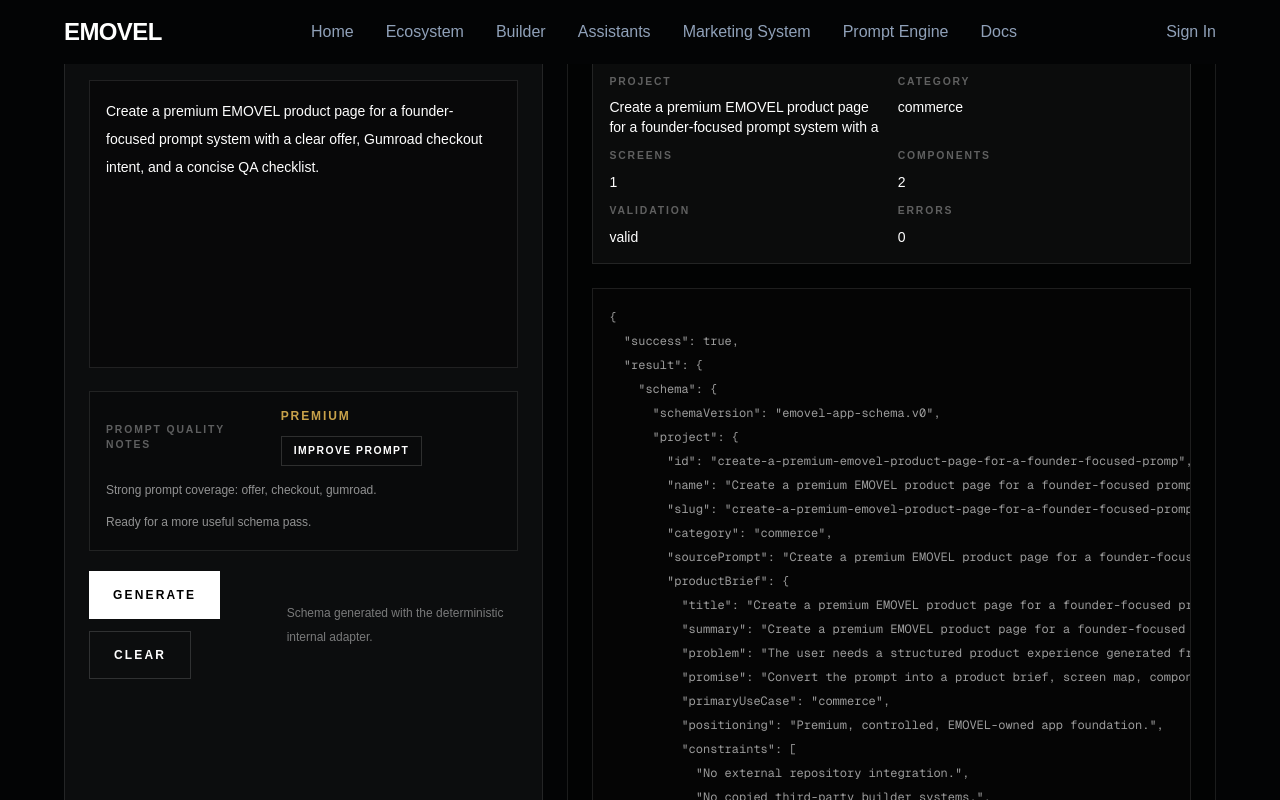
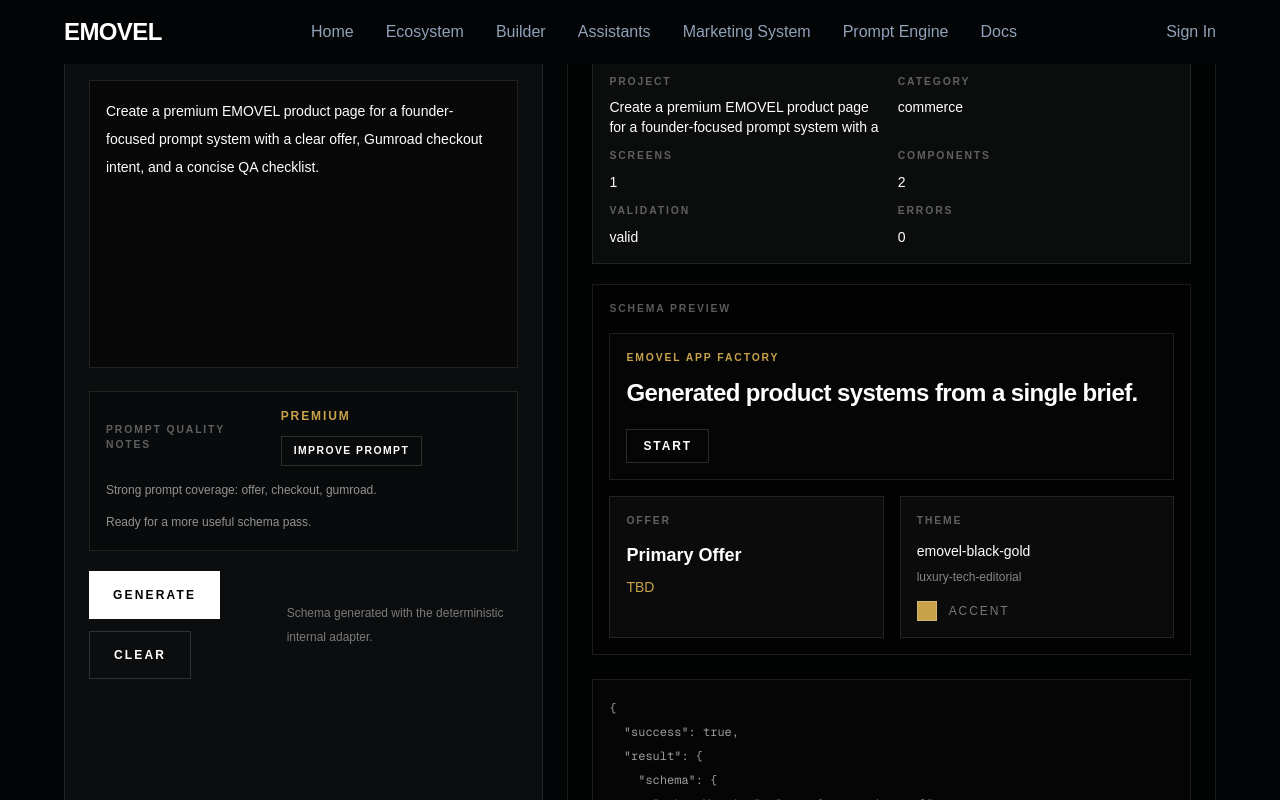
Before and after one commit to flaviusciocan-byte/emovel-next, a Next.js app: page /builder/app-factory in a window 1280 px wide. Both pictures are taken after a click on the button "GENERATE". Shown: the part 511-1311 px from the top of the page. Built offline with nearby package versions, Linux system fonts and the light colour scheme.

Commit message:
Add App Factory schema preview

```diff
--- a/app/builder/app-factory/page.tsx
+++ b/app/builder/app-factory/page.tsx
@@ -19,6 +19,23 @@
   category: string;
   screenCount: number;
   componentCount: number;
+}
+
+interface SchemaPreview {
+  hero: {
+    eyebrow: string;
+    headline: string;
+    ctaLabel: string;
+  };
+  offer: {
+    title: string;
+    priceAnchor: string;
+  };
+  theme: {
+    packId: string;
+    archetypeId: string;
+    accent: string;
+  };
 }
 
 interface PromptQuality {
@@ -109,6 +126,57 @@
   };
 }
 
+function readString(value: unknown, fallback: string) {
+  return typeof value === "string" && value.trim() ? value : fallback;
+}
+
+function readComponentProp(component: Record<string, unknown> | undefined, key: string, fallback: string) {
+  const props = isRecord(component?.props) ? component.props : {};
+
+  return readString(props[key], fallback);
+}
+
+function getSchemaPreview(value: GenerateSchemaResponse | null): SchemaPreview | null {
+  if (!value || !isRecord(value.result)) {
+    return null;
+  }
+
+  const schema = value.result.schema;
+
+  if (!isRecord(schema)) {
+    return null;
+  }
+
+  const components = Array.isArray(schema.components) ? schema.components : [];
+  const heroComponent = components.find(
+    (component): component is Record<string, unknown> =>
+      isRecord(component) && component.type === "hero",
+  );
+  const pricingComponent = components.find(
+    (component): component is Record<string, unknown> =>
+      isRecord(component) && component.type === "pricing-block",
+  );
+  const theme = isRecord(schema.theme) ? schema.theme : {};
+  const tokens = isRecord(theme.tokens) ? theme.tokens : {};
+
+  return {
+    hero: {
+      eyebrow: readComponentProp(heroComponent, "eyebrow", "EMOVEL App Factory"),
+      headline: readComponentProp(heroComponent, "headline", "Generated product system"),
+      ctaLabel: readComponentProp(heroComponent, "ctaLabel", "Start"),
+    },
+    offer: {
+      title: readComponentProp(pricingComponent, "title", "Primary Offer"),
+      priceAnchor: readComponentProp(pricingComponent, "priceAnchor", "TBD"),
+    },
+    theme: {
+      packId: readString(theme.packId, "Unknown theme pack"),
+      archetypeId: readString(theme.archetypeId, "Unknown archetype"),
+      accent: readString(tokens.accent, "#c8a24a"),
+    },
+  };
+}
+
 function getPromptQuality(value: string): PromptQuality {
   const normalized = value.trim();
   const lowered = normalized.toLowerCase();
@@ -161,6 +229,7 @@
   const [isGenerating, setIsGenerating] = useState(false);
   const validationStatus = getValidationStatus(apiResponse?.validation);
   const schemaSummary = getSchemaSummary(apiResponse);
+  const schemaPreview = getSchemaPreview(apiResponse);
   const promptQuality = getPromptQuality(prompt);
 
   async function onGenerate() {
@@ -422,6 +491,65 @@
               </div>
             ) : null}
 
+            {apiResponse ? (
+              <div className="mt-5 border border-white/10 bg-black/25 p-4">
+                <p className="text-[0.65rem] font-semibold uppercase tracking-[0.18em] text-white/35">
+                  Schema Preview
+                </p>
+                <div className="mt-4 grid gap-4">
+                  <div className="border border-white/10 bg-[#050505] p-4">
+                    <p className="text-[0.65rem] font-semibold uppercase tracking-[0.18em] text-[#c8a24a]">
+                      {schemaPreview?.hero.eyebrow ?? "EMOVEL App Factory"}
+                    </p>
+                    <h3 className="mt-3 text-2xl font-semibold tracking-tight text-white">
+                      {schemaPreview?.hero.headline ?? "Generated product system"}
+                    </h3>
+                    <button
+                      type="button"
+                      className="mt-5 border border-white/15 px-4 py-2 text-xs font-semibold uppercase tracking-[0.16em] text-white"
+                    >
+                      {schemaPreview?.hero.ctaLabel ?? "Start"}
+                    </button>
+                  </div>
+
+                  <div className="grid gap-4 sm:grid-cols-2">
+                    <div className="border border-white/10 bg-white/[0.035] p-4">
+                      <p className="text-[0.65rem] font-semibold uppercase tracking-[0.18em] text-white/35">
+                        Offer
+                      </p>
+                      <p className="mt-3 text-lg font-semibold text-white">
+                        {schemaPreview?.offer.title ?? "Primary Offer"}
+                      </p>
+                      <p className="mt-2 text-sm text-[#c8a24a]">
+                        {schemaPreview?.offer.priceAnchor ?? "TBD"}
+                      </p>
+                    </div>
+
+                    <div className="border border-white/10 bg-white/[0.035] p-4">
+                      <p className="text-[0.65rem] font-semibold uppercase tracking-[0.18em] text-white/35">
+                        Theme
+                      </p>
+                      <p className="mt-3 text-sm text-white">
+                        {schemaPreview?.theme.packId ?? "Unknown theme pack"}
+                      </p>
+                      <p className="mt-2 text-xs text-white/50">
+                        {schemaPreview?.theme.archetypeId ?? "Unknown archetype"}
+                      </p>
+                      <div className="mt-4 flex items-center gap-3">
+                        <span
+                          className="h-5 w-5 border border-white/20"
+                          style={{ backgroundColor: schemaPreview?.theme.accent ?? "#c8a24a" }}
+                        />
+                        <span className="text-xs uppercase tracking-[0.16em] text-white/45">
+                          Accent
+                        </span>
+                      </div>
+                    </div>
+                  </div>
+                </div>
+              </div>
+            ) : null}
+
             <pre className="mt-6 max-h-[640px] min-h-72 max-w-full overflow-auto border border-white/10 bg-[#050505] p-4 text-xs leading-6 text-white/60">
               {apiResponse
                 ? JSON.stringify(apiResponse, null, 2)
```
